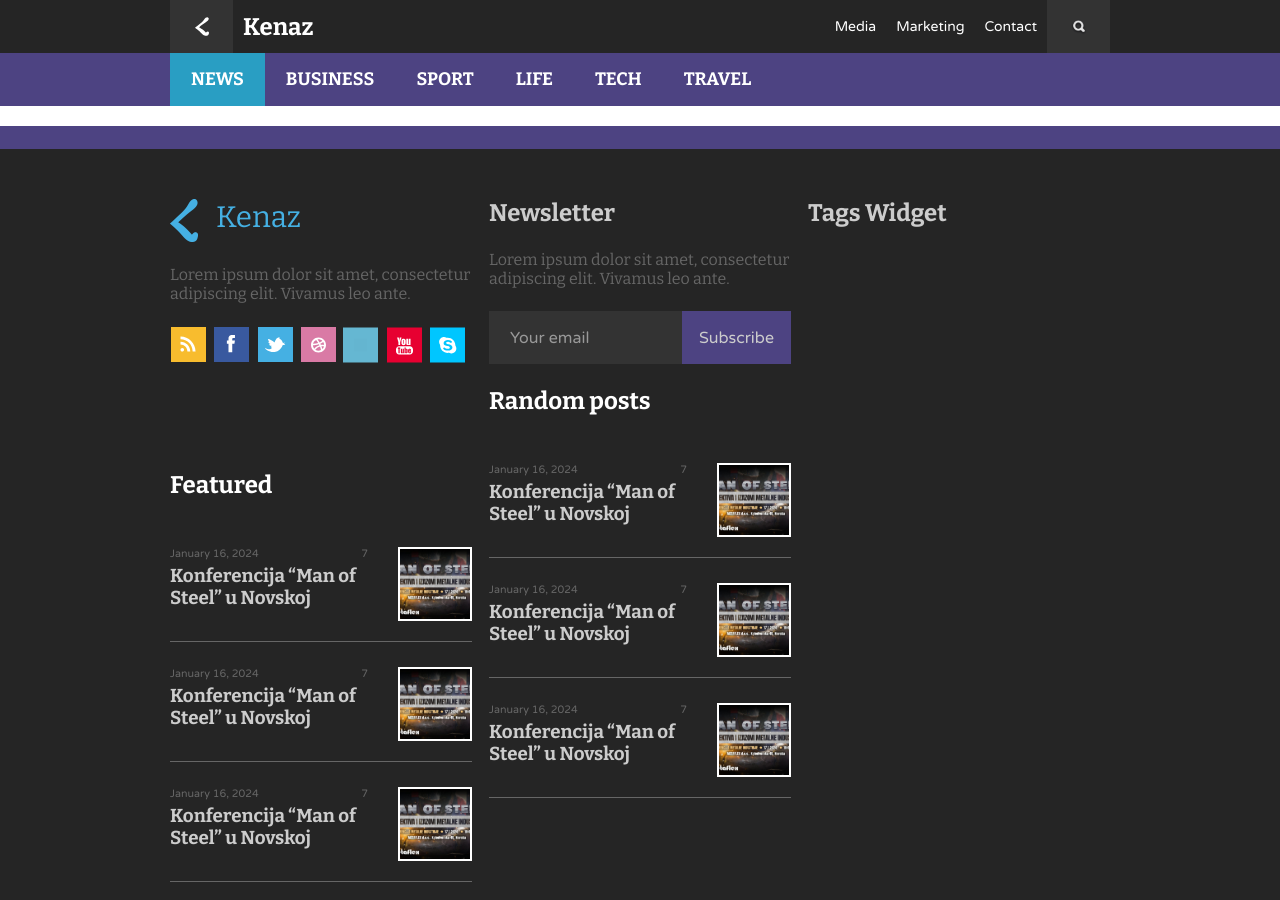
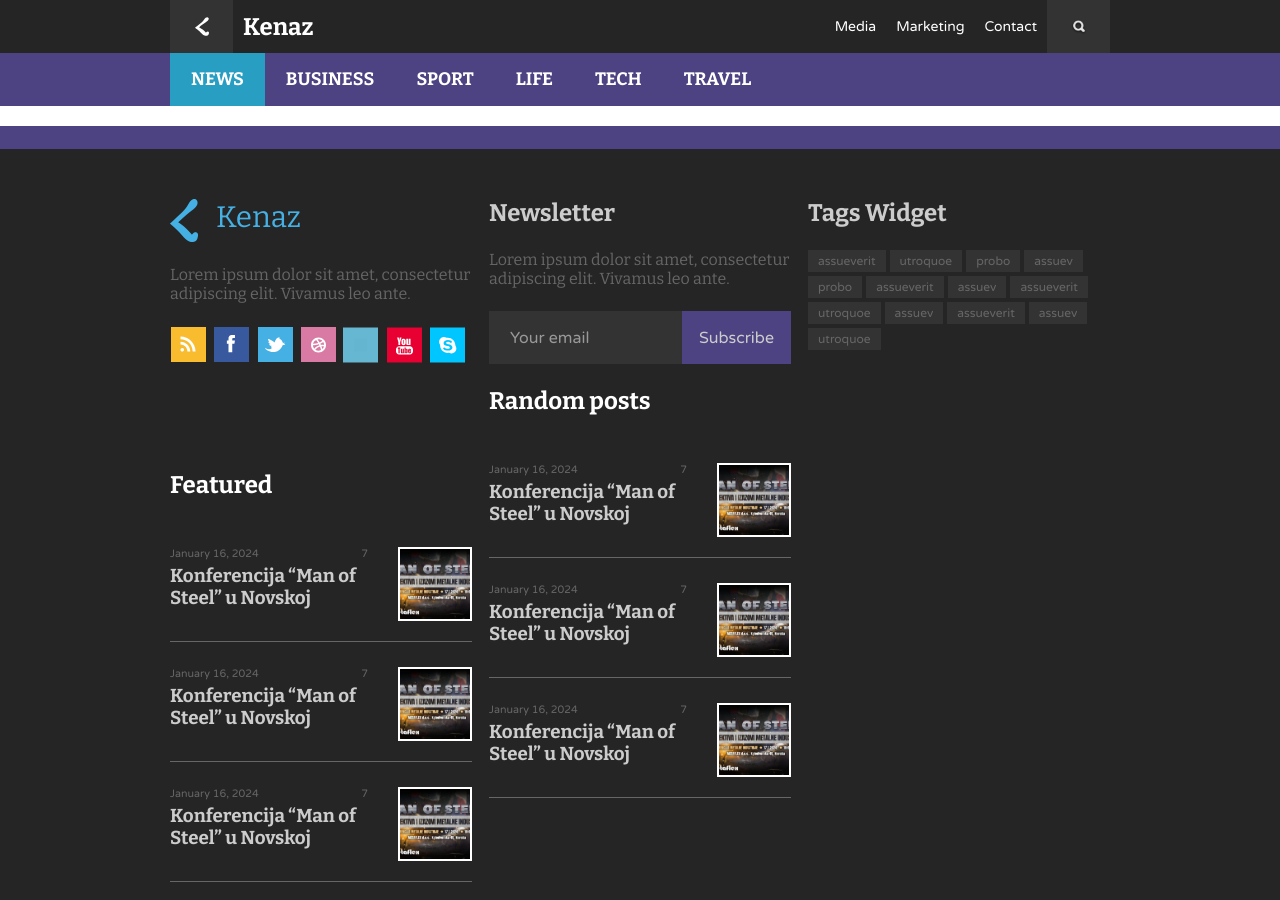
Before and after one commit to davidmikulic44/kenaz-factory, a Vue app: page / in a window 1280 px wide. Shown: the top 900 px of the page. Built offline with nearby package versions, Linux system fonts and the light colour scheme.

Commit message:
tags css

```diff
--- a/src/components/Footer/FooterLeftSection.vue
+++ b/src/components/Footer/FooterLeftSection.vue
@@ -5,7 +5,7 @@
 </script>
 
 <template>
-    <section class="footer-left-container">
+    <section class="footer-section-container">
         <div class="title-container">
             <img src="../../assets/Vector Smart Object.svg" id="footerLogo">
             <h1 id="footerTitle">Kenaz</h1>
--- a/src/components/Footer/FooterMidSection.vue
+++ b/src/components/Footer/FooterMidSection.vue
@@ -5,7 +5,7 @@
 </script>
 
 <template>
-    <section class="footer-left-container">
+    <section class="footer-section-container">
         <div class="title-container">
             <h1 class="footer-title-dim">Newsletter</h1>
         </div>
--- a/src/components/Footer/FooterRightSection.vue
+++ b/src/components/Footer/FooterRightSection.vue
@@ -1,14 +1,29 @@
 <script setup>
-    import './styles/_footerleftsection.scss'
+    import './styles/_footerrightsection.scss'
     import './styles/_footer.scss'
 </script>
 
 <template>
-    <section class="footer-left-container">
+    <section class="footer-section-container">
         <div class="title-container">
+            <h1 class="footer-title-dim">Tags Widget</h1>
 
-            <h1 class="footer-title-dim">Tags Widget</h1>
         </div>
+        <ul class="footer-tags">
+                <li class="footer-single-tag">assueverit</li>
+                <li class="footer-single-tag">utroquoe</li>
+                <li class="footer-single-tag">probo</li>
+                <li class="footer-single-tag">assuev</li>
+                <li class="footer-single-tag">probo</li>
+                <li class="footer-single-tag">assueverit</li>
+                <li class="footer-single-tag">assuev</li>
+                <li class="footer-single-tag">assueverit</li>
+                <li class="footer-single-tag">utroquoe</li>
+                <li class="footer-single-tag">assuev</li>
+                <li class="footer-single-tag">assueverit</li>
+                <li class="footer-single-tag">assuev</li>
+                <li class="footer-single-tag">utroquoe</li>
+            </ul>
 
     </section>
 </template>
--- a/src/components/Footer/styles/_footer.scss
+++ b/src/components/Footer/styles/_footer.scss
@@ -71,3 +71,11 @@
     color: $color-title-footer;
 
 }
+
+.footer-section-container {
+    display: flex;
+    flex-direction: column;
+    width: 302px;
+    gap: 23px;
+
+}
--- a/src/components/Footer/styles/_footerleftsection.scss
+++ b/src/components/Footer/styles/_footerleftsection.scss
@@ -1,13 +1,7 @@
 @import '../../../styles/base/colors';
 @import '../../../styles/base/typography';
 
-.footer-left-container {
-    display: flex;
-    flex-direction: column;
-    width: 302px;
-    gap: 23px;
 
-}
 
 .title-container {
     display: flex;
--- /dev/null
+++ b/src/components/Footer/styles/_footerrightsection.scss
@@ -0,0 +1,24 @@
+@import '../../../styles/base/colors';
+@import '../../../styles/base/typography';
+
+.footer-tags {
+    display: flex;
+    flex-wrap: wrap;
+    gap: 4px;
+    padding-left: 0px;
+}
+
+.footer-single-tag {
+    list-style: none;
+    padding: 4px 10px;
+    font-family: $font-primary;
+    font-size: 12px;
+    background-color: $color-input;
+    color: $color-font-footer;
+
+    &:hover {
+        background-color: $color-hover-tag;
+        color: $color-placeholder-text;
+        cursor: pointer;
+    }
+}
--- a/src/styles/base/_colors.scss
+++ b/src/styles/base/_colors.scss
@@ -6,6 +6,7 @@ $color-font-secondary: #45B0E3;
 $color-font-footer: #666;
 $color-title-footer: #CCC;
 $color-input: #333;
+$color-hover-tag: #444;
 $color-placeholder-text: #999;
 
 $color-category-1: #ff00c8;
```
